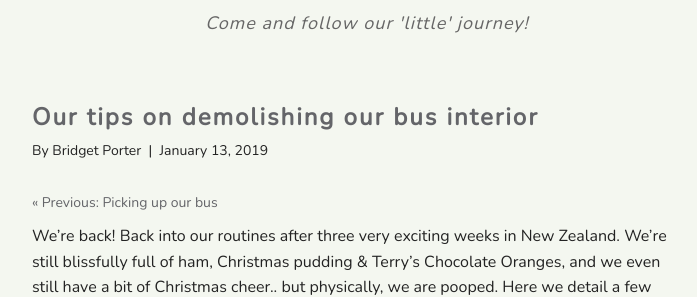
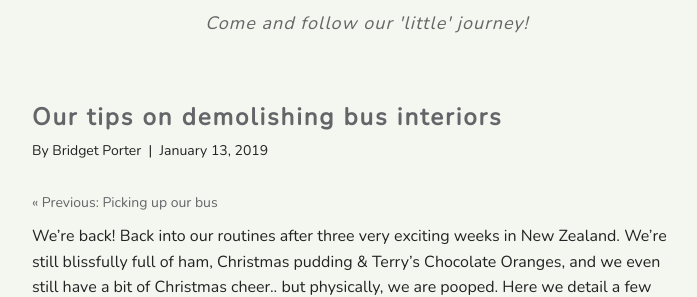
Before and after one commit to vendablefall/littlekiwibus, a Jekyll site: the page built from _posts/2019-01-14-demolishing-bus-interiors.md, in a window 1280 px wide and 900 px high, scrolled down 417 px. Shown: the part 159-456 px from the top of the window, without its empty margins (288-985 px from the left). Built offline with Jekyll 4.4.1, drawn with Linux system fonts in a browser that asks for light colours; Markdown is read by kramdown in place of the engine named in the settings; comment, search, counter and statistics services are not loaded.

Commit message:
rename again :/

```diff
--- a/_posts/2019-01-14-demolishing-our-bus-interior.md
+++ b/_posts/2019-01-14-demolishing-bus-interiors.md
@@ -1,6 +1,6 @@
 ---
 layout: post
-title:  "Our tips on demolishing our bus interior"
+title:  "Our tips on demolishing bus interiors"
 date:   2019-01-14 00:00:00 +0800 #re-adjust date as needed (post will not be shown untill that date)
 author: Bridget Porter # name here
 ---
```
